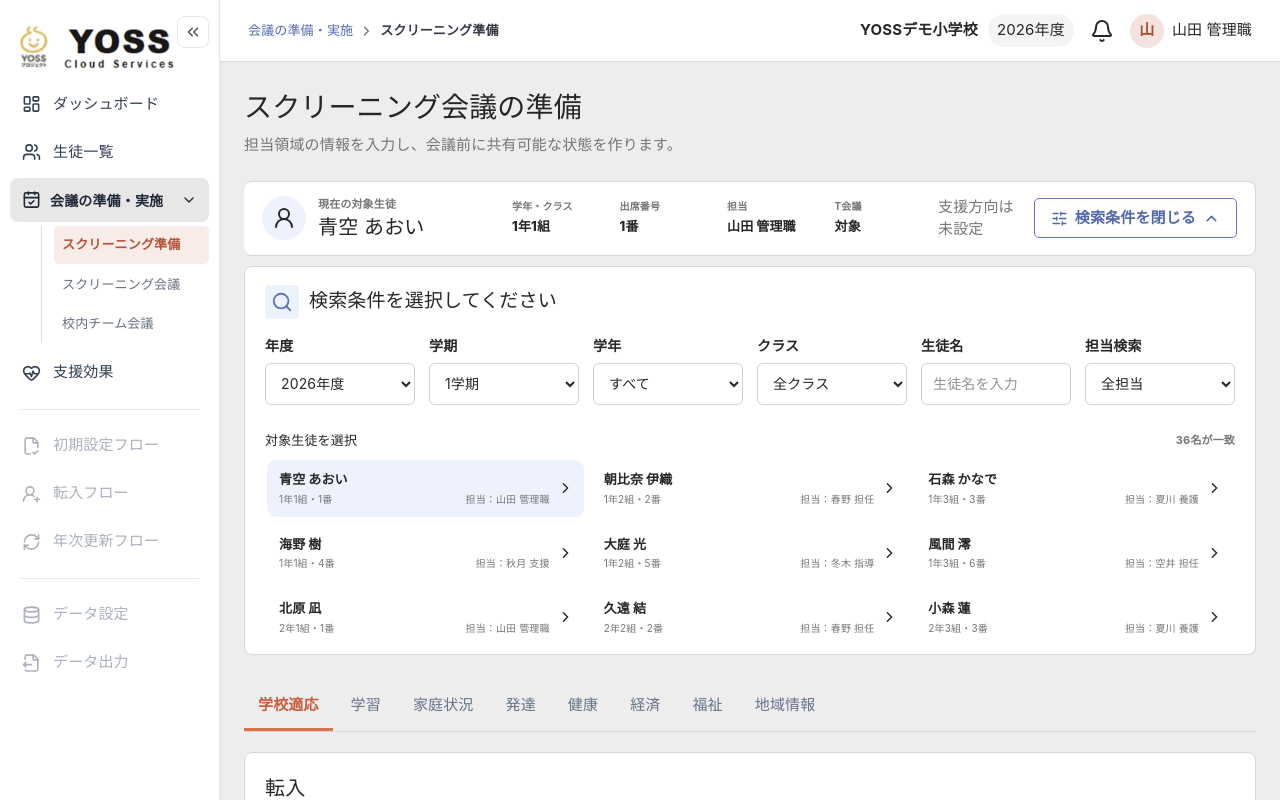
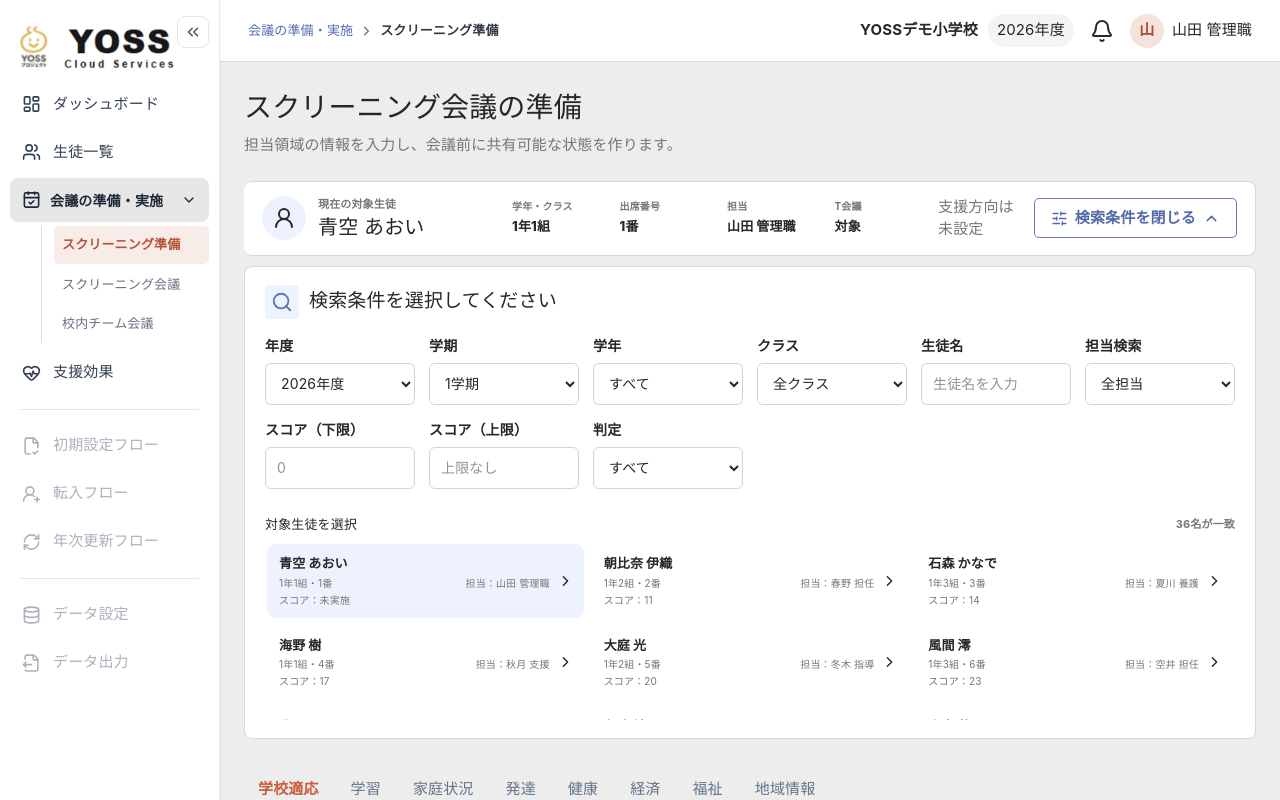
Before and after one commit to matsu641/YOSS-Demo, a Next.js app: page /screening/prepare in a window 1280 px wide. Shown: the top 800 px of the page. Built offline with nearby package versions, Linux system fonts and the light colour scheme.

Commit message:
feat: enhance meeting student filters (#1)

```diff
--- a/src/components/meetings/meeting-search-filters.tsx
+++ b/src/components/meetings/meeting-search-filters.tsx
@@ -10,7 +10,7 @@ import {
   X,
 } from "lucide-react";
 import { Button, DirectionBadge, Input, Select } from "@/components/ui";
-import type { Staff, Student } from "@/types";
+import type { Staff, Student, SupportDirection } from "@/types";
 
 interface MeetingSearchFiltersProps {
   students: Student[];
@@ -31,6 +31,9 @@ export function MeetingSearchFilters({
   const [className, setClassName] = useState("");
   const [studentName, setStudentName] = useState("");
   const [assignee, setAssignee] = useState("");
+  const [minScore, setMinScore] = useState("");
+  const [maxScore, setMaxScore] = useState("");
+  const [direction, setDirection] = useState<SupportDirection | "">("");
   const [isSearchOpen, setIsSearchOpen] = useState(true);
   const selectedStudent =
     students.find((student) => student.id === selectedId) ?? students[0];
@@ -48,9 +51,23 @@ export function MeetingSearchFilters({
             student.name
               .toLocaleLowerCase("ja")
               .includes(studentName.toLocaleLowerCase("ja"))) &&
-          (!assignee || student.assignedTeacherId === assignee),
+          (!assignee || student.assignedTeacherId === assignee) &&
+          (!minScore ||
+            (student.latestScreeningScore ?? -1) >= Number(minScore)) &&
+          (!maxScore ||
+            (student.latestScreeningScore ?? Infinity) <= Number(maxScore)) &&
+          (!direction || student.supportDirections.includes(direction)),
       ),
-    [assignee, className, grade, studentName, students],
+    [
+      assignee,
+      className,
+      direction,
+      grade,
+      maxScore,
+      minScore,
+      studentName,
+      students,
+    ],
   );
 
   const applyCandidates = (next: Student[]) => {
@@ -64,11 +81,17 @@ export function MeetingSearchFilters({
     nextClassName = className,
     nextStudentName = studentName,
     nextAssignee = assignee,
+    nextMinScore = minScore,
+    nextMaxScore = maxScore,
+    nextDirection = direction,
   }: {
     nextGrade?: string;
     nextClassName?: string;
     nextStudentName?: string;
     nextAssignee?: string;
+    nextMinScore?: string;
+    nextMaxScore?: string;
+    nextDirection?: SupportDirection | "";
   }) =>
     students.filter(
       (student) =>
@@ -78,7 +101,12 @@ export function MeetingSearchFilters({
           student.name
             .toLocaleLowerCase("ja")
             .includes(nextStudentName.toLocaleLowerCase("ja"))) &&
-        (!nextAssignee || student.assignedTeacherId === nextAssignee),
+        (!nextAssignee || student.assignedTeacherId === nextAssignee) &&
+        (!nextMinScore ||
+          (student.latestScreeningScore ?? -1) >= Number(nextMinScore)) &&
+        (!nextMaxScore ||
+          (student.latestScreeningScore ?? Infinity) <= Number(nextMaxScore)) &&
+        (!nextDirection || student.supportDirections.includes(nextDirection)),
     );
 
   const clearAll = () => {
@@ -88,6 +116,9 @@ export function MeetingSearchFilters({
     setClassName("");
     setStudentName("");
     setAssignee("");
+    setMinScore("");
+    setMaxScore("");
+    setDirection("");
   };
 
   const activeConditions = [
@@ -141,6 +172,42 @@ export function MeetingSearchFilters({
             clear: () => {
               setAssignee("");
               applyCandidates(filterStudents({ nextAssignee: "" }));
+            },
+          },
+        ]
+      : []),
+    ...(minScore
+      ? [
+          {
+            key: "minScore",
+            label: `${minScore}点以上`,
+            clear: () => {
+              setMinScore("");
+              applyCandidates(filterStudents({ nextMinScore: "" }));
+            },
+          },
+        ]
+      : []),
+    ...(maxScore
+      ? [
+          {
+            key: "maxScore",
+            label: `${maxScore}点以下`,
+            clear: () => {
+              setMaxScore("");
+              applyCandidates(filterStudents({ nextMaxScore: "" }));
+            },
+          },
+        ]
+      : []),
+    ...(direction
+      ? [
+          {
+            key: "direction",
+            label: `判定：${direction}`,
+            clear: () => {
+              setDirection("");
+              applyCandidates(filterStudents({ nextDirection: "" }));
             },
           },
         ]
@@ -290,6 +357,44 @@ export function MeetingSearchFilters({
                 </option>
               ))}
             </Select>
+            <Input
+              label="スコア（下限）"
+              type="number"
+              min="0"
+              value={minScore}
+              placeholder="0"
+              onChange={(event) => {
+                const value = event.target.value;
+                setMinScore(value);
+                applyCandidates(filterStudents({ nextMinScore: value }));
+              }}
+            />
+            <Input
+              label="スコア（上限）"
+              type="number"
+              min="0"
+              value={maxScore}
+              placeholder="上限なし"
+              onChange={(event) => {
+                const value = event.target.value;
+                setMaxScore(value);
+                applyCandidates(filterStudents({ nextMaxScore: value }));
+              }}
+            />
+            <Select
+              label="判定"
+              value={direction}
+              onChange={(event) => {
+                const value = event.target.value as SupportDirection | "";
+                setDirection(value);
+                applyCandidates(filterStudents({ nextDirection: value }));
+              }}
+            >
+              <option value="">すべて</option>
+              <option value="A">A 教職員関与</option>
+              <option value="B">B 地域資源</option>
+              <option value="C">C 専門機関</option>
+            </Select>
           </div>
           {activeConditions.length > 0 && (
             <div className="student-search-active-row meeting-search-active-row">
@@ -350,6 +455,9 @@ export function MeetingSearchFilters({
                         {student.attendanceNumber}番
                       </span>
                       <span>担当：{teacher?.name ?? "未設定"}</span>
+                      <span>
+                        スコア：{student.latestScreeningScore ?? "未実施"}
+                      </span>
                       <ChevronDown
                         className="meeting-search-candidate-arrow"
                         size={17}
```
Also changed, not shown: 1 other file (tests, documents, lock files or other folders).
